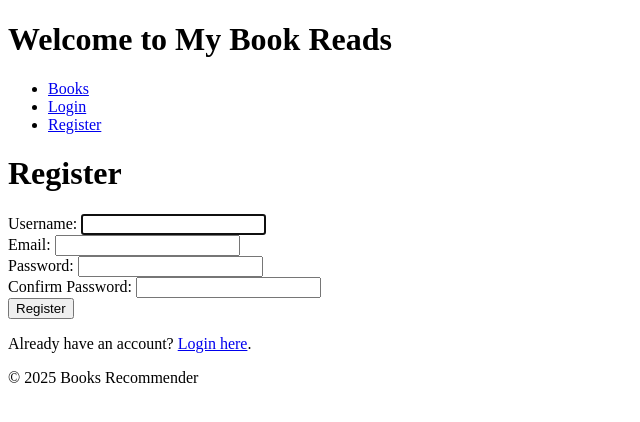
After one commit to Gathoni-Njuguna/project, a Django app: page /register/ in a window 1280 px wide. The commit adds this page. Shown: the top 422 px of the page, without its empty margins (0-640 px from the left). Run offline with Django 5.2, Linux system fonts and the light colour scheme.

Commit message:
implement login, and signup

```diff
--- a/booksrecomm/books/forms.py
+++ b/booksrecomm/books/forms.py
@@ -1,6 +1,7 @@
 from django import forms
 from .models import Book, Review
-
+from django.contrib.auth.models import User
+from django.contrib.auth.forms import UserCreationForm
 class BookForm(forms.ModelForm):
     class Meta:
         model = Book
@@ -24,3 +25,33 @@ class ReviewForm(forms.ModelForm):
     def __init__(self, *args, **kwargs):
         super().__init__(*args, **kwargs)
         self.fields['rating'].widget.attrs['class'] = 'form-select'
+
+class SignUpForm(UserCreationForm):
+    email = forms.EmailField(
+        required=True,
+        widget=forms.EmailInput(attrs={'class': 'form-control'}),
+        help_text="Enter a valid email address."
+    )
+
+    class Meta:
+        model = User
+        fields = ('username', 'email', 'password1', 'password2')
+        widgets = {
+            'username': forms.TextInput(attrs={'class': 'form-control'}),
+        }
+
+    def save(self, commit=True):
+        user = super().save(commit=False)
+        user.email = self.cleaned_data['email']  # ensure email is saved
+        if commit:
+            user.save()
+        return user
+class UserCreationForm(UserCreationForm):
+    class Meta:
+        model = User
+        fields = ('username', 'password1', 'password2')
+        widgets = {
+            'username': forms.TextInput(attrs={'class': 'form-control'}),
+            'password1': forms.PasswordInput(attrs={'class': 'form-control'}),
+            'password2': forms.PasswordInput(attrs={'class': 'form-control'}),
+        }
--- a/booksrecomm/books/templates/books/base.html
+++ b/booksrecomm/books/templates/books/base.html
@@ -8,17 +8,37 @@
     <link rel="stylesheet" href="{% static 'books/styles.css' %}">
 </head>
 <body>
-    <header>
-<h1>My Book Reads</h1>
-        <p>Welcome to the Books Reader!</p>
+   <header>
+    {% if user.is_authenticated %}
+        <h1>Welcome, {{ user.username }}! to My Book Reads</h1>
         <nav>
             <ul>
                 <li><a href="{% url 'book_list' %}">Books</a></li>
+                <li><a href="{% url 'book-add' %}">Add Book</a></li>
+                <li>
+                    <form method="post" action="{% url 'logout' %}" style="display:inline;">
+                        {% csrf_token %}
+                        <button type="submit" class="btn btn-link">Logout</button>
+                    </form>
+                </li>
             </ul>
         </nav>
-    </header>
+    {% else %}
+        <h1>Welcome to My Book Reads</h1>
+        <nav>
+            <ul>
+                <li><a href="{% url 'book_list' %}">Books</a></li>
+                <li><a href="{% url 'login' %}">Login</a></li>
+                <li><a href="{% url 'register' %}">Register</a></li>
+            </ul>
+        </nav>
+    {% endif %}
+</header>
+
+
     <main>
         {% block content %}
+        <!-- Page content goes here -->
         {% endblock %}
     </main>
     <footer>
--- /dev/null
+++ b/booksrecomm/books/templates/books/register.html
@@ -0,0 +1,59 @@
+{% extends "books/base.html" %}
+
+{% block content %}
+<div class="container">
+    <h1>Register</h1>
+
+    {% if form.non_field_errors %}
+        <div class="alert alert-danger">
+            <ul>
+                {% for error in form.non_field_errors %}
+                    <li>{{ error }}</li>
+                {% endfor %}
+            </ul>
+        </div>
+    {% endif %}
+
+    <form method="post" action="{% url 'register' %}">
+        {% csrf_token %}
+
+        <div class="form-group">
+            <label for="id_username">Username:</label>
+            {{ form.username }}
+            {% for error in form.username.errors %}
+                <div class="text-danger">{{ error }}</div>
+            {% endfor %}
+        </div>
+
+        <div class="form-group">
+            <label for="id_email">Email:</label>
+            {{ form.email }}
+            {% for error in form.email.errors %}
+                <div class="text-danger">{{ error }}</div>
+            {% endfor %}
+        </div>
+
+        <div class="form-group">
+            <label for="id_password1">Password:</label>
+            {{ form.password1 }}
+            {% for error in form.password1.errors %}
+                <div class="text-danger">{{ error }}</div>
+            {% endfor %}
+        </div>
+
+        <div class="form-group">
+            <label for="id_password2">Confirm Password:</label>
+            {{ form.password2 }}
+            {% for error in form.password2.errors %}
+                <div class="text-danger">{{ error }}</div>
+            {% endfor %}
+        </div>
+
+        <button type="submit" class="btn btn-primary mt-2">Register</button>
+    </form>
+
+    <p class="mt-3">
+        Already have an account? <a href="{% url 'login' %}">Login here</a>.
+    </p>
+</div>
+{% endblock %}
--- a/booksrecomm/books/urls.py
+++ b/booksrecomm/books/urls.py
@@ -2,15 +2,16 @@ from django.urls import path
 from . import views
 from .views import BookListView, BookDetailView, BookCreateView, BookUpdateView, BookDeleteView
 from django.contrib.auth import views as auth_views
+from django.contrib.auth.views import LogoutView
 
 urlpatterns = [
     path("books/", BookListView.as_view(), name="book_list"),
-    path("books/<int:pk>/", BookDetailView.as_view(), name="book-detail"),
+    path("books/<int:pk>/", BookDetailView.as_view(), name="book_detail"),
     path("books/add/", BookCreateView.as_view(), name="book-add"),
     path("books/<int:pk>/edit/", BookUpdateView.as_view(), name="book-edit"),
     path("books/<int:pk>/delete/", BookDeleteView.as_view(), name="book-delete"),
         # Authentication
-    path("login/", auth_views.LoginView.as_view(template_name="login.html"), name="login"),
-    path("logout/", auth_views.LogoutView.as_view(next_page="book_list"), name="logout"),
+    path("login/", auth_views.LoginView.as_view(template_name="books/login.html"), name="login"),
+     path('logout/', auth_views.LogoutView.as_view(next_page='book_list'), name='logout'),
     path("register/", views.register, name="register"),
 ]
--- a/booksrecomm/books/views.py
+++ b/booksrecomm/books/views.py
@@ -2,9 +2,10 @@ from django.views.generic import ListView, DetailView, CreateView, UpdateView, D
 from django.contrib.auth.mixins import LoginRequiredMixin, UserPassesTestMixin
 from django.urls import reverse_lazy
 from .models import Book, Review
-from .forms import BookForm, ReviewForm
+from .forms import BookForm, ReviewForm, UserCreationForm, SignUpForm
 from django.http import Http404
-from django.shortcuts import redirect
+from django.shortcuts import redirect, render
+from django.contrib import messages
 class BookListView(ListView):
     model = Book
     template_name = "book_list.html"
@@ -60,3 +61,23 @@ class BookDeleteView(LoginRequiredMixin, UserPassesTestMixin, DeleteView):
 # Add to URL patterns
 def home_redirect(request):
     return redirect('book_list')
+def register(request):
+    if request.method == "POST":
+        form = SignUpForm(request.POST)
+        if form.is_valid():
+            user = form.save()
+            messages.success(request, "Registration successful! You can now log in.")
+            return redirect("book_list")
+    else:
+        form = SignUpForm()
+    return render(request, "books/register.html", {"form": form})
+def login_view(request):
+    if request.method == "POST":
+        form = UserCreationForm(request.POST)
+        if form.is_valid():
+            user = form.save()
+            messages.success(request, "Login successful!")
+            return redirect("book_list")
+    else:
+        form = UserCreationForm()
+    return render(request, "books/login.html", {"form": form})
--- a/booksrecomm/booksrecomm/settings.py
+++ b/booksrecomm/booksrecomm/settings.py
@@ -1,5 +1,6 @@
 
 from pathlib import Path
+import os
 
 # Build paths inside the project like this: BASE_DIR / 'subdir'.
 BASE_DIR = Path(__file__).resolve().parent.parent
@@ -45,7 +46,7 @@ ROOT_URLCONF = 'booksrecomm.urls'
 TEMPLATES = [
     {
         'BACKEND': 'django.template.backends.django.DjangoTemplates',
-        'DIRS': [BASE_DIR / "templates"],
+        'DIRS': [os.path.join(BASE_DIR, 'books/templates')],  # Add your templates directory here
         'APP_DIRS': True,
         'OPTIONS': {
             'context_processors': [
@@ -109,6 +110,9 @@ STATIC_URL = 'static/'
 STATICFILES_DIRS = [
     BASE_DIR / "static",  # optional, only if you have a project-level static/
 ]
+# settings.py
+LOGIN_REDIRECT_URL = 'book_list'   # Redirect after login
+LOGOUT_REDIRECT_URL = 'book_list'  # Redirect after logout
 
 # Default primary key field type
 # https://docs.djangoproject.com/en/5.2/ref/settings/#default-auto-field
```
Also changed, not shown: booksrecomm/books/templates/books/book_list.html (+64 -8 lines), booksrecomm/books/templates/books/login.html (added, +33 -0 lines), booksrecomm/books/templates/books/logout.html (added, +12 -0 lines), booksrecomm/db.sqlite3.
